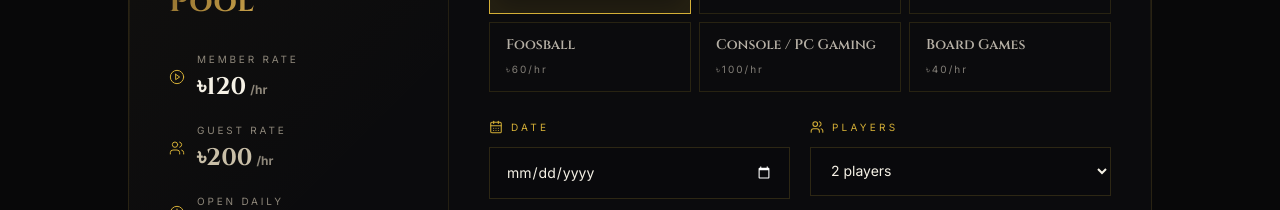
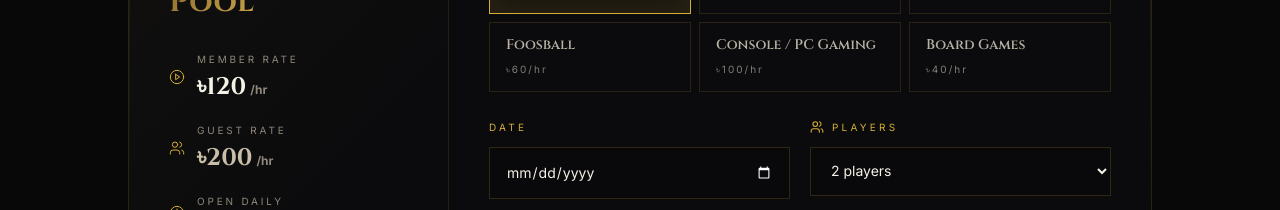
Before and after one commit to tamjid97/DUKE-GYM, a Next.js app: page /pool-game-zone in a window 1280 px wide. Shown: the part 2980-3190 px from the top of the page. Built offline with nearby package versions, Linux system fonts and the light colour scheme.

Commit message:
Remove non-existent CalendarDays icon import
Generated with [Devin](https://devin.ai)

Co-Authored-By: Devin <158243242+devin-ai-integration[bot]@users.noreply.github.com>

```diff
--- a/components/arena/ArenaBooking.tsx
+++ b/components/arena/ArenaBooking.tsx
@@ -5,7 +5,7 @@ import { AnimatePresence, motion, useReducedMotion } from 'framer-motion';
 import { GoldButton } from '@/components/shared/GoldButton';
 import { waLink } from '@/lib/contact';
 import { games, timeSlots, bookedSlots } from '@/data/games';
-import { CalendarDays, Clock, Users, PlayCircle } from 'lucide-react';
+import { Clock, Users, PlayCircle } from 'lucide-react';
 
 export function ArenaBooking() {
   const reduceMotion = useReducedMotion();
@@ -160,7 +160,6 @@ export function ArenaBooking() {
                 <div className="grid grid-cols-1 gap-5 sm:grid-cols-2">
                   <div>
                     <label className="mb-3 flex items-center gap-2 text-[10px] uppercase tracking-[0.32em] text-[#D4AF37]">
-                      <CalendarDays className="h-3.5 w-3.5" strokeWidth={1.8} />
                       Date
                     </label>
                     <input
```
